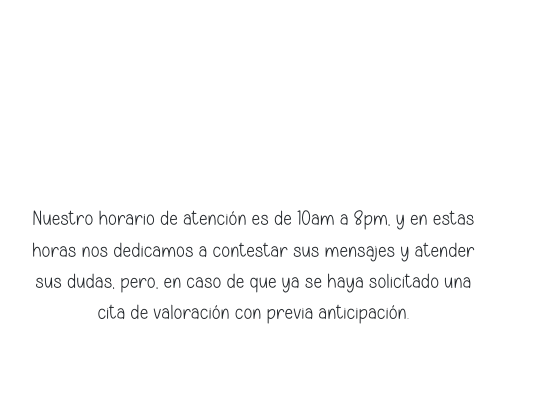
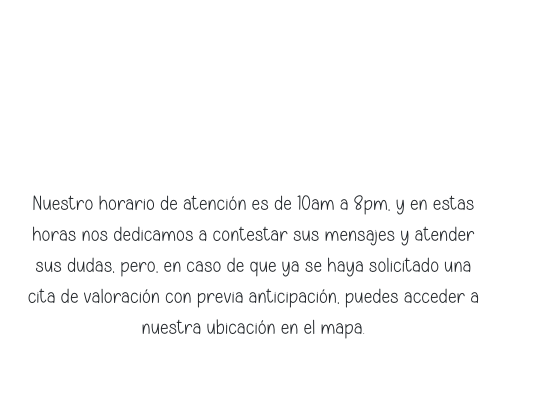
Before and after one commit to Itzelrivas/PF_Cano_B, a website: page pages/contacto.html in a window 1280 px wide. Shown: the part 465-860 px from the top of the page, 731-1280 px from the left. Drawn offline with nearby package versions, Linux system fonts and the light colour scheme; a web font is replaced by a local one.

```diff
--- a/pages/contacto.html
+++ b/pages/contacto.html
@@ -58,7 +58,7 @@
                 <iframe src="https://www.google.com/maps/embed?pb=!1m18!1m12!1m3!1d29911.409339039525!2d-101.73661262512492!3d20.42711932493615!2m3!1f0!2f0!3f0!3m2!1i1024!2i768!4f13.1!3m3!1m2!1s0x842c1345e4f54da5%3A0x8b4ce99dc4e76b0c!2zUMOpbmphbW8sIEd0by4!5e0!3m2!1ses-419!2smx!4v1678614506559!5m2!1ses-419!2smx" width="600" height="450" style="border:0;" allowfullscreen="" loading="lazy" referrerpolicy="no-referrer-when-downgrade"></iframe>
             </div>
             <div class="col-12 col-xl-5 info-contacto__p">
-                <p>Nuestro horario de atención es de 10am a 8pm, y en estas horas nos dedicamos a contestar sus mensajes y atender sus dudas, pero, en caso de que ya se haya solicitado una cita de valoración con previa anticipación.</p>
+                <p>Nuestro horario de atención es de 10am a 8pm, y en estas horas nos dedicamos a contestar sus mensajes y atender sus dudas, pero, en caso de que ya se haya solicitado una cita de valoración con previa anticipación, puedes acceder a nuestra ubicación en el mapa.</p>
             </div>
         </div>
     </div>
```
Also changed, not shown: pages/procedimientos.html (+1 -1 lines), pages/promociones.html (+2 -2 lines).
